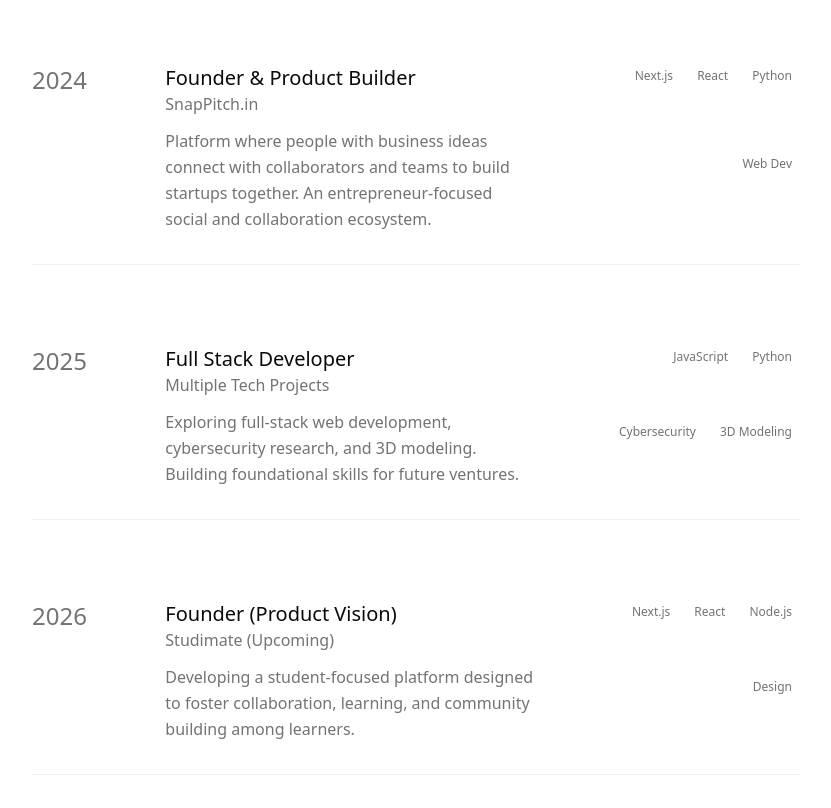
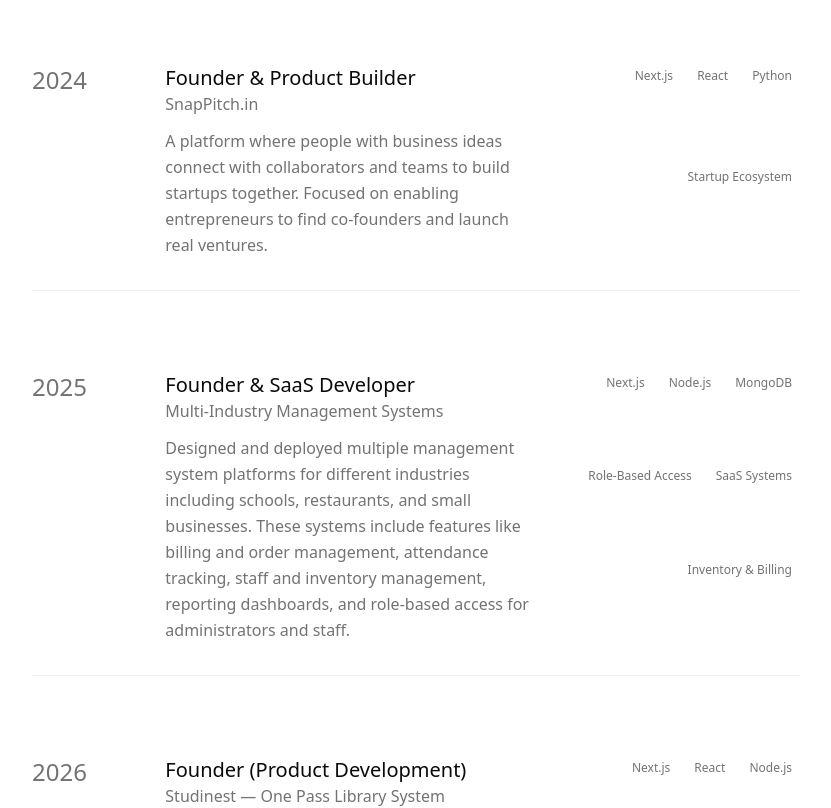
Before and after one commit to MisterioShaurya/shaurya2803, a Next.js app: page / in a window 1280 px wide. Shown: the part 1000-1808 px from the top of the page, without its empty margins (224-1055 px from the left). Built offline with nearby package versions, Linux system fonts and the light colour scheme.

Commit message:
Update page.tsx

```diff
--- a/app/page.tsx
+++ b/app/page.tsx
@@ -151,22 +151,40 @@ export default function Home() {
     year: "2024",
     role: "Founder & Product Builder",
     company: "SnapPitch.in",
-                  description: "Platform where people with business ideas connect with collaborators and teams to build startups together. An entrepreneur-focused social and collaboration ecosystem.",
-                  tech: ["Next.js", "React", "Python", "Web Dev"],
+    description:
+      "A platform where people with business ideas connect with collaborators and teams to build startups together. Focused on enabling entrepreneurs to find co-founders and launch real ventures.",
+    tech: ["Next.js", "React", "Python", "Startup Ecosystem"],
   },
+
   {
     year: "2025",
-                  role: "Full Stack Developer",
-                  company: "Multiple Tech Projects",
-                  description: "Exploring full-stack web development, cybersecurity research, and 3D modeling. Building foundational skills for future ventures.",
-                  tech: ["JavaScript", "Python", "Cybersecurity", "3D Modeling"],
+    role: "Founder & SaaS Developer",
+    company: "Multi-Industry Management Systems",
+    description:
+      "Designed and deployed multiple management system platforms for different industries including schools, restaurants, and small businesses. These systems include features like billing and order management, attendance tracking, staff and inventory management, reporting dashboards, and role-based access for administrators and staff.",
+    tech: [
+      "Next.js",
+      "Node.js",
+      "MongoDB",
+      "Role-Based Access",
+      "SaaS Systems",
+      "Inventory & Billing",
+    ],
   },
+
   {
     year: "2026",
-                  role: "Founder (Product Vision)",
-                  company: "Studimate (Upcoming)",
-                  description: "Developing a student-focused platform designed to foster collaboration, learning, and community building among learners.",
-                  tech: ["Next.js", "React", "Node.js", "Design"],
+    role: "Founder (Product Development)",
+    company: "Studinest — One Pass Library System",
+    description:
+      "Currently developing Studinest, a One Pass Library System that allows students to access and manage multiple libraries using a single digital pass. The platform also includes a student community designed for collaboration, communication, and shared learning.",
+    tech: [
+      "Next.js",
+      "React",
+      "Node.js",
+      "Community Platform",
+      "Library System",
+    ],
                 },
               ].map((job, index) => (
                 <div
```
Lines whose indentation alone changed are shown as unchanged.
